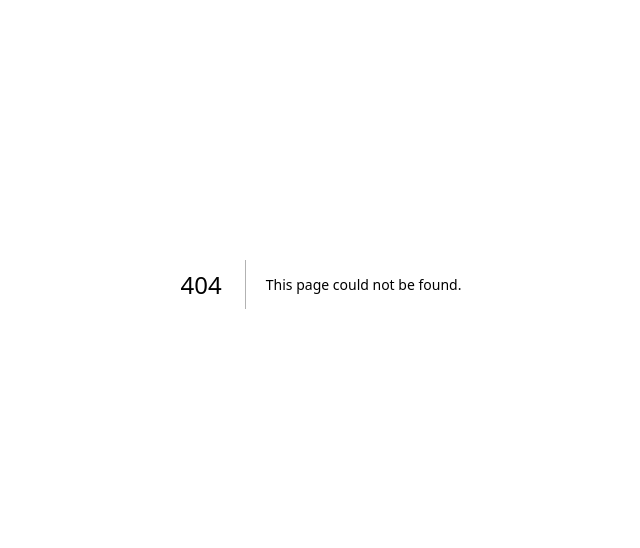
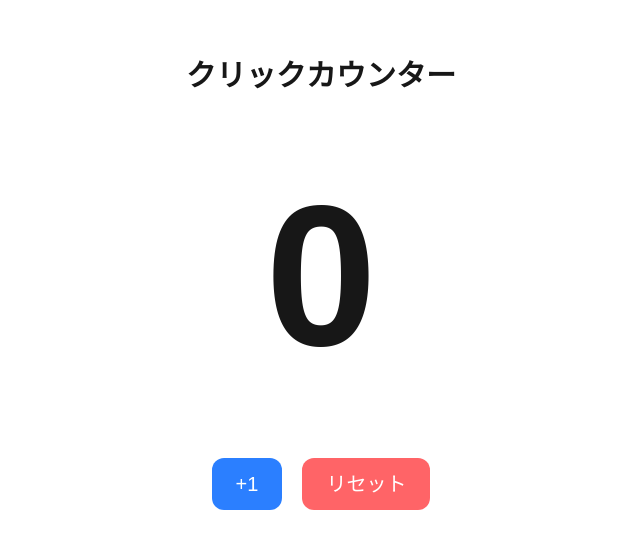
Before and after one commit to ryunosuke-kato/my-first-app, a Next.js app: page /counter in a window 1280 px wide. Before the commit this address had no page. Shown: the part 116-664 px from the top of the page, without its empty margins (319-959 px from the left). Built offline with nearby package versions, Linux system fonts and the light colour scheme.

Commit message:
カウンターを実装

```diff
--- /dev/null
+++ b/app/counter/page.tsx
@@ -0,0 +1,65 @@
+"use client";
+//{/* */} はJSXの中でしか使えない
+//Next.js に対する宣言。ボタンのクリックなどユーザー操作が必要な場合
+import { useState } from "react";
+//Reactから useStateという機能を借りてくる宣言。状態が変更されるとReactが自動的に再描画
+//Counterというコンポーネントを作って外に公開
+export default function Counter() {
+  {
+    /*count     → 現在の数値（最初は 0）
+    setCount    → countを更新するための関数
+    useState(0) → 初期値を0に設定*/
+  }
+  {
+    /*0 以外にも何でも渡せる
+　　　jsuseState(0)      数値
+　　　useState("")       文字列
+　　　useState(false)    真偽値
+　　　useState([])       配列
+　　　useState({})       オブジェクト*/
+  }
+  const [count, setCount] = useState(0);
+  {
+    /*useState は 配列を返す。1つ目count現在の値を読むためのもの。2つ目setCount値を更新するための関数*/
+  }
+  {
+    /*return ( <main>...</main> )
+     画面に表示するHTMLの構造。JSXという書き方で、JavaScriptの中にHTMLのような構文が書ける*/
+  }
+  {
+    /* ↓Tailwind CSS。JSXでは className=。スペース区切りで複数のスタイルを指定。flex-col → 縦並びに変更*/
+  }
+  return (
+    <main className="flex flex-col items-center justify-center min-h-screen gap-8">
+      {/*text-3xl文字を大きくする（30px相当）font-bold 文字を太くする*/}
+      <h1 className="text-3xl font-bold">クリックカウンター</h1>
+
+      {/*任意のpxサイズを直接指定*/}
+      <p style={{ fontSize: "200px" }} className="font-bold">
+        {count}
+      </p>
+      {/*JSX（React）では class がJavaScriptの予約語と被るため、className と書く*/}
+      {/*flex 子要素を横並びにする。gap-4 子要素どうしの間隔を開ける*/}
+      <div className="flex gap-5">
+        {/*ボタンをクリックしたときの動作。count + 1 した値を setCount でセット。→ 画面の数字が +1 される。*/}
+        <button
+          className="bg-blue-500 text-white px-6 py-3 rounded-xl text-xl hover:bg-blue-600"
+          onClick={() => setCount(count + 1)}
+        >
+          {/*rounded-xl角を丸くするtext-xl文字を大きくする*/}
+          {/*px-6左右の内側余白（24px）py-3上下の内側余白（12px）*/}
+          {/*hover:bg-blue-600マウスを乗せたとき、背景色を少し濃い青にする.
+          hover: は条件のプレフィックス「マウスが乗っているとき だけ このスタイルを適用する」*/}
+          +1
+        </button>
+        {/*こちらは 0 をセットしているのでリセット。*/}
+        <button
+          className="bg-red-400 text-white px-6 py-3 rounded-xl text-xl hover:bg-red-500"
+          onClick={() => setCount(0)}
+        >
+          リセット
+        </button>
+      </div>
+    </main>
+  );
+}
```
